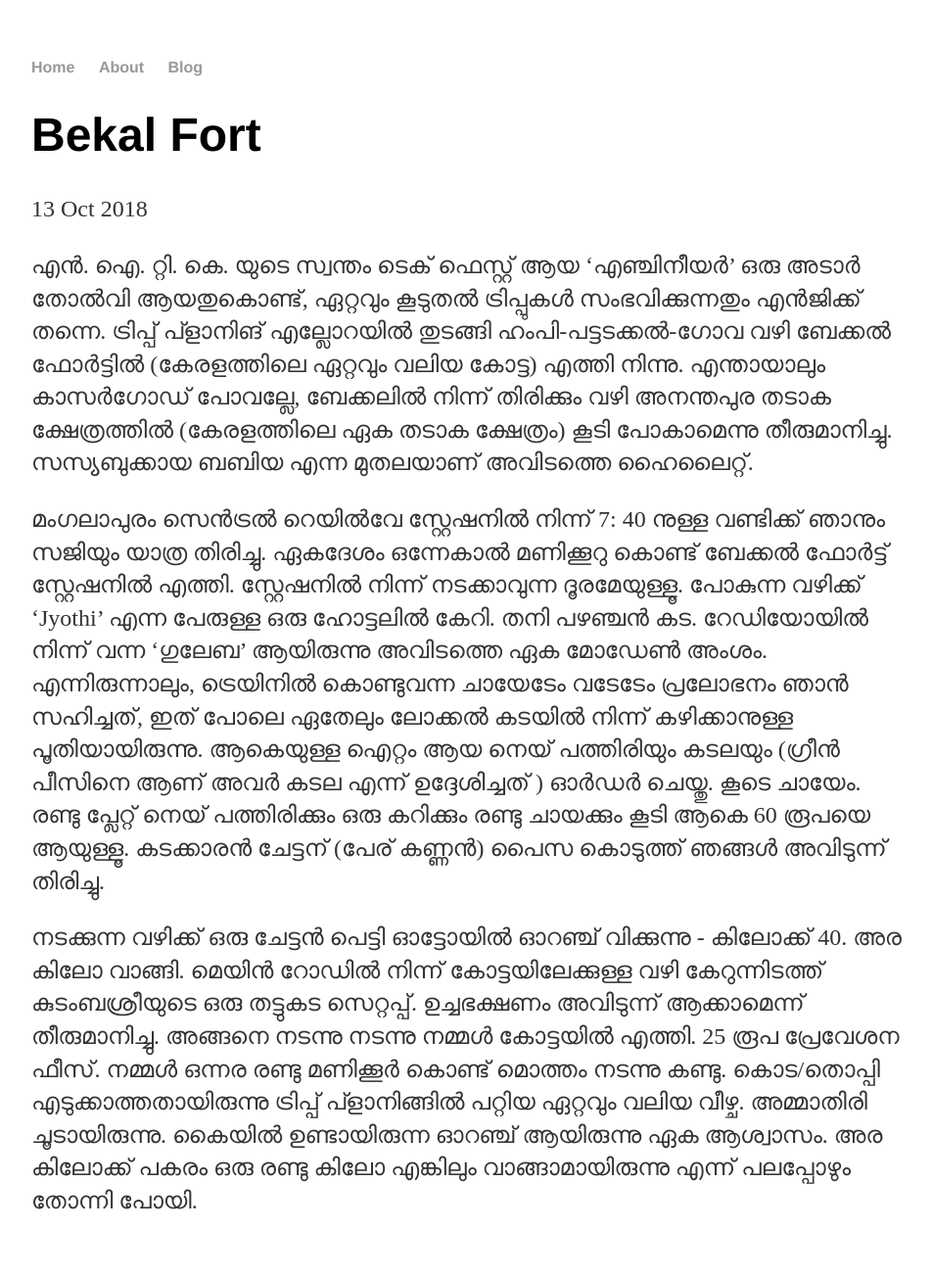
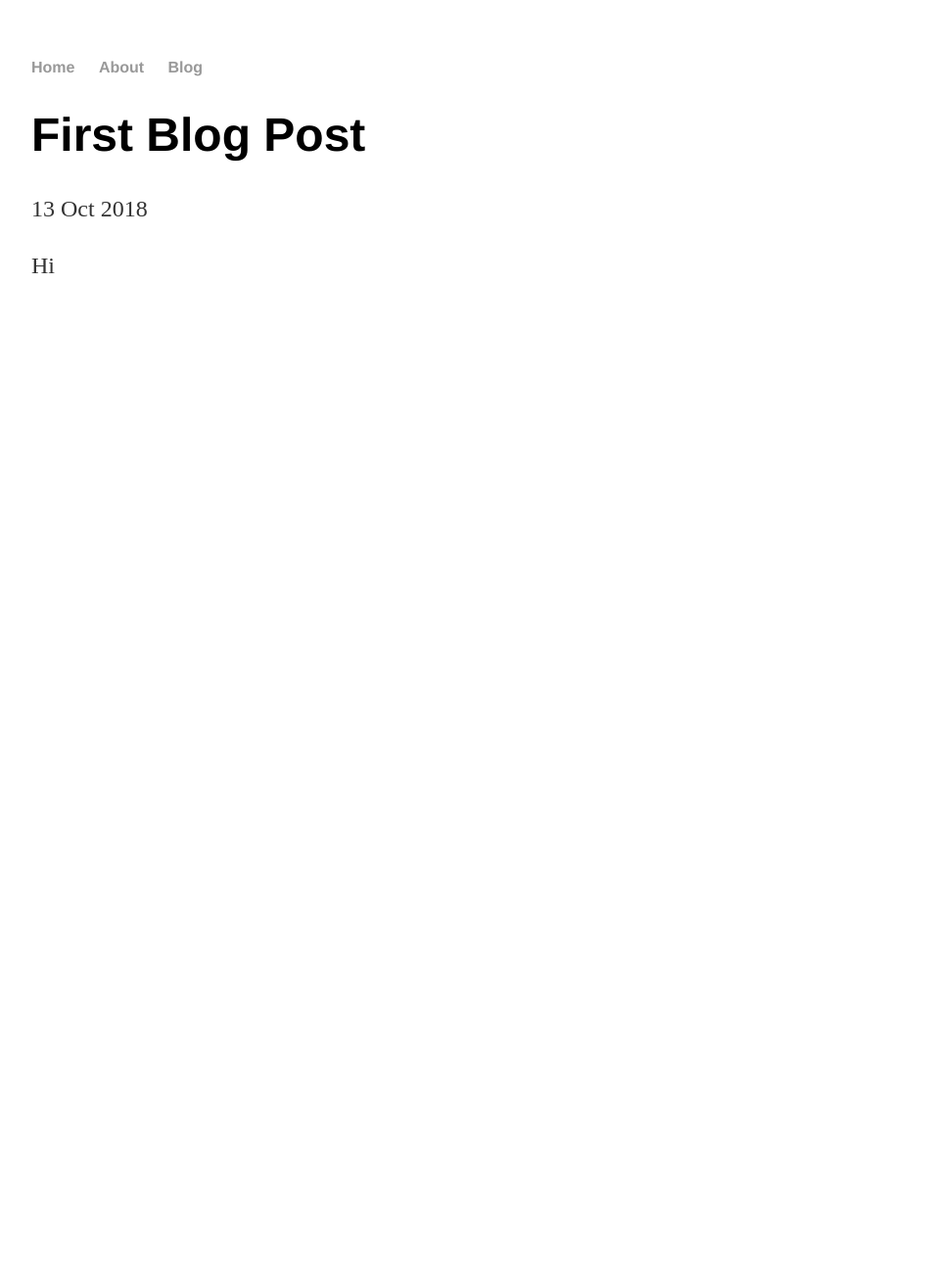
Before and after one commit to joe019/joe019.github.io, a Jekyll site: the page built from _posts/2018-10-13-bekal-fort.md, in a window 1280 px wide. Shown: the whole page at 98% size, without its empty margins (160-1112 px from the left). Built offline with Jekyll 4.4.1, drawn with Linux system fonts in a browser that asks for light colours; after the commit the page ends 900 px from its top, so only the background shows below that.

Commit message:
Update 2018-10-13-bekal-fort.md

```diff
--- a/_posts/2018-10-13-bekal-fort.md
+++ b/_posts/2018-10-13-bekal-fort.md
@@ -1,11 +1,7 @@
 ---
 layout: post
-title: "Bekal Fort"
+title: "First Blog Post"
 date: 2018-10-13
 ---
 
-എൻ. ഐ. റ്റി. കെ. യുടെ സ്വന്തം ടെക് ഫെസ്റ്റ് ആയ 'എഞ്ചിനീയർ' ഒരു അടാർ തോൽവി ആയതുകൊണ്ട്, ഏറ്റവും കൂടുതൽ ട്രിപ്പുകൾ സംഭവിക്കുന്നതും എൻജിക്ക് തന്നെ. ട്രിപ്പ് പ്ളാനിങ് എല്ലോറയിൽ തുടങ്ങി ഹംപി-പട്ടടക്കൽ-ഗോവ വഴി ബേക്കൽ ഫോർട്ടിൽ (കേരളത്തിലെ ഏറ്റവും വലിയ കോട്ട) എത്തി നിന്നു. എന്തായാലും കാസർഗോഡ് പോവല്ലേ, ബേക്കലിൽ നിന്ന് തിരിക്കും വഴി അനന്തപുര തടാക ക്ഷേത്രത്തിൽ (കേരളത്തിലെ ഏക തടാക ക്ഷേത്രം) കൂടി പോകാമെന്നു തീരുമാനിച്ചു. സസ്യബുക്കായ ബബിയ എന്ന മുതലയാണ് അവിടത്തെ ഹൈലൈറ്റ്.
-
-മംഗലാപുരം സെൻട്രൽ റെയിൽവേ സ്റ്റേഷനിൽ നിന്ന് 7: 40 നുള്ള വണ്ടിക്ക് ഞാനും സജിയും യാത്ര തിരിച്ചു. ഏകദേശം ഒന്നേകാൽ മണിക്കൂറു കൊണ്ട് ബേക്കൽ ഫോർട്ട് സ്റ്റേഷനിൽ എത്തി. സ്റ്റേഷനിൽ നിന്ന് നടക്കാവുന്ന ദൂരമേയുള്ളൂ. പോകുന്ന വഴിക്ക് 'Jyothi' എന്ന പേരുള്ള ഒരു ഹോട്ടലിൽ കേറി. തനി പഴഞ്ചൻ കട. റേഡിയോയിൽ നിന്ന് വന്ന 'ഗുലേബ' ആയിരുന്നു അവിടത്തെ ഏക മോഡേൺ അംശം. എന്നിരുന്നാലും, ട്രെയിനിൽ കൊണ്ടുവന്ന ചായേടേം വടേടേം പ്രലോഭനം ഞാൻ സഹിച്ചത്, ഇത് പോലെ ഏതേലും ലോക്കൽ കടയിൽ നിന്ന് കഴിക്കാനുള്ള പൂതിയായിരുന്നു.  ആകെയുള്ള ഐറ്റം ആയ നെയ് പത്തിരിയും കടലയും (ഗ്രീൻ പീസിനെ ആണ് അവർ കടല എന്ന് ഉദ്ദേശിച്ചത് ) ഓർഡർ ചെയ്തു. കൂടെ ചായേം. രണ്ടു പ്ലേറ്റ് നെയ് പത്തിരിക്കും ഒരു കറിക്കും രണ്ടു ചായക്കും കൂടി ആകെ 60 രൂപയെ ആയുള്ളൂ. കടക്കാരൻ ചേട്ടന് (പേര് കണ്ണൻ) പൈസ കൊടുത്ത് ഞങ്ങൾ അവിടുന്ന് തിരിച്ചു.
-
-നടക്കുന്ന വഴിക്ക് ഒരു ചേട്ടൻ പെട്ടി ഓട്ടോയിൽ ഓറഞ്ച് വിക്കുന്നു - കിലോക്ക് 40. അര കിലോ വാങ്ങി. മെയിൻ റോഡിൽ നിന്ന് കോട്ടയിലേക്കുള്ള വഴി കേറുന്നിടത്ത് കുടംബശ്രീയുടെ ഒരു തട്ടുകട സെറ്റപ്പ്. ഉച്ചഭക്ഷണം അവിടുന്ന് ആക്കാമെന്ന് തീരുമാനിച്ചു. അങ്ങനെ നടന്നു നടന്നു നമ്മൾ കോട്ടയിൽ എത്തി. 25 രൂപ പ്രേവേശന ഫീസ്. നമ്മൾ ഒന്നര രണ്ടു മണിക്കൂർ കൊണ്ട് മൊത്തം നടന്നു കണ്ടു. കൊട/തൊപ്പി എടുക്കാത്തതായിരുന്നു ട്രിപ്പ് പ്ളാനിങ്ങിൽ പറ്റിയ ഏറ്റവും വലിയ വീഴ്ച. അമ്മാതിരി ചൂടായിരുന്നു. കൈയിൽ ഉണ്ടായിരുന്ന ഓറഞ്ച് ആയിരുന്നു ഏക ആശ്വാസം. അര കിലോക്ക് പകരം ഒരു രണ്ടു കിലോ എങ്കിലും വാങ്ങാമായിരുന്നു എന്ന് പലപ്പോഴും തോന്നി പോയി.
+Hi
```
